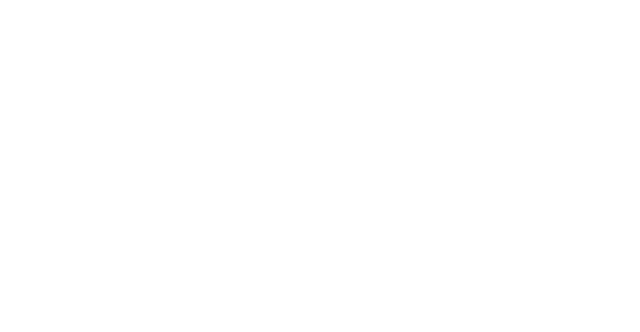
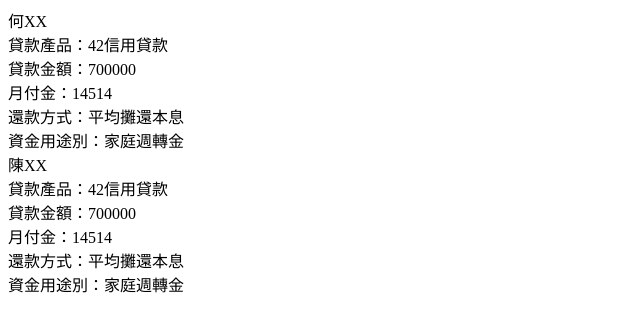
Before and after one commit to sense1998/bank1-1, a plain HTML site: page index-1.html in a window 1280 px wide. Shown: the whole page, without its empty margins (0-640 px from the left). Drawn offline with Linux system fonts and the light colour scheme.

Commit message:
Update index-1.html

```diff
--- a/index-1.html
+++ b/index-1.html
@@ -1,18 +1,26 @@
-<div class="case">
-   <div class="name"></div>
-   <div class=""></div>
-   <div class=""></div>
-   <div class=""></div>
-   <div class=""></div>
-   <div class=""></div>
-</div>
+<!DOCTYPE html>
+<html>
+  <head>
+    <meta charset="utf-8">
+    <title> HW1 </title>
+    <link href="app.css" rel="stylesheet" type="text/css">
+  </head>
+  <body>
+     <div class="case">
+       <div class="data data-1">何XX</div>
+       <div class="data data-2">貸款產品：42信用貸款</div>
+       <div class="data data-3">貸款金額：700000</div>
+       <div class="data data-4">月付金：14514</div>
+       <div class="data data-5">還款方式：平均攤還本息</div>
+       <div class="data data-6">資金用途別：家庭週轉金</div>
+     </div>
 
-<div class="case">
-   <div class="name"></div>
-   <div class=""></div>
-   <div class=""></div>
-   <div class=""></div>
-   <div class=""></div>
-   <div class=""></div>
-
-</div>
+     <div class="case">
+       <div class="data data-1">陳XX</div>
+       <div class="data data-2">貸款產品：42信用貸款</div>
+       <div class="data data-3">貸款金額：700000</div>
+       <div class="data data-4">月付金：14514</div>
+       <div class="data data-5">還款方式：平均攤還本息</div>
+       <div class="data data-6">資金用途別：家庭週轉金</div>
+     </div>
+  </body>
```
